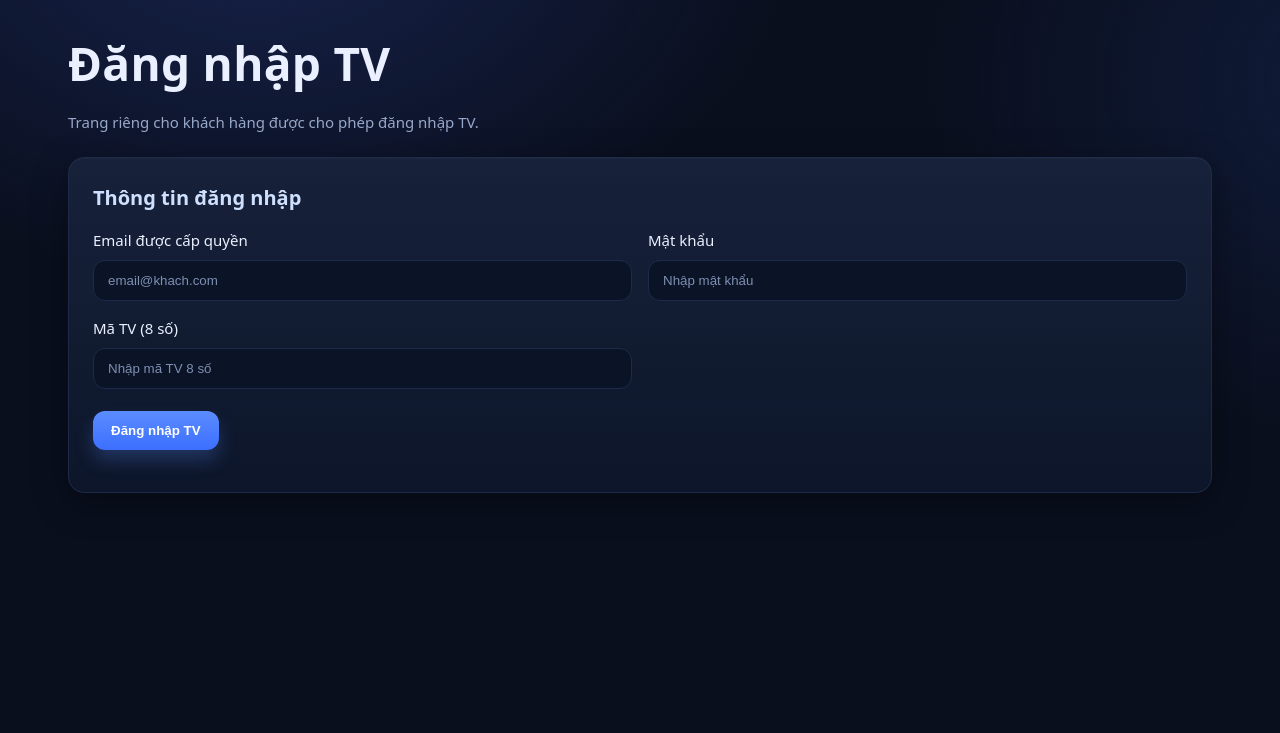
After one commit to tuanminhh03/Get_code_and_family_netflix, a Flask app: page /tv in a window 1280 px wide. The commit adds this page. Shown: the top 733 px of the page. Run offline with Flask 3, Linux system fonts and the light colour scheme.

Commit message:
Add TV login page and permissions controls

```diff
--- a/app.py
+++ b/app.py
@@ -29,6 +29,7 @@ db = SQLAlchemy(app)
 def ensure_database():
     db.create_all()
     _ensure_email_nullable()
+    _ensure_tv_allowed_column()
 
 
 def _ensure_email_nullable():
@@ -55,6 +56,7 @@ def _ensure_email_nullable():
                     email VARCHAR(255),
                     phone VARCHAR(50),
                     expiry_date DATE,
+                    tv_allowed BOOLEAN DEFAULT 0,
                     notes TEXT,
                     created_at DATETIME,
                     updated_at DATETIME
@@ -66,12 +68,29 @@ def _ensure_email_nullable():
         conn.execute(
             text(
                 """
-                INSERT INTO customers (id, email, phone, expiry_date, notes, created_at, updated_at)
-                SELECT id, email, phone, expiry_date, notes, created_at, updated_at FROM customers_old
+                INSERT INTO customers (id, email, phone, expiry_date, tv_allowed, notes, created_at, updated_at)
+                SELECT id, email, phone, expiry_date, 0 AS tv_allowed, notes, created_at, updated_at FROM customers_old
                 """
             )
         )
         conn.execute(text("DROP TABLE customers_old"))
+
+
+def _ensure_tv_allowed_column():
+    try:
+        result = db.session.execute(text("PRAGMA table_info(customers)")).fetchall()
+    except Exception:
+        return
+
+    has_column = any(row[1] == "tv_allowed" for row in result)
+    if has_column:
+        return
+
+    try:
+        with db.engine.begin() as conn:
+            conn.execute(text("ALTER TABLE customers ADD COLUMN tv_allowed BOOLEAN DEFAULT 0"))
+    except Exception:
+        print("[DB] Không thể thêm cột tv_allowed", flush=True)
 
 
 def _parse_timestamp_candidates(ts_raw: str):
@@ -91,6 +110,7 @@ class Customer(db.Model):
     email = db.Column(db.String(255), unique=True, nullable=True)
     phone = db.Column(db.String(50))
     expiry_date = db.Column(db.Date)
+    tv_allowed = db.Column(db.Boolean, default=False)
     notes = db.Column(db.Text)
     created_at = db.Column(db.DateTime, default=datetime.utcnow)
     updated_at = db.Column(
@@ -119,6 +139,7 @@ class ActivityLog(db.Model):
         mapping = {
             "login_code": "Mã đăng nhập",
             "verify_link": "Link hộ gia đình",
+            "login_tv": "Đăng nhập TV",
         }
         return mapping.get(self.kind, self.kind or "Khác")
 
@@ -263,6 +284,13 @@ def ensure_worker():
 def index():
     return render_template('index.html')
 
+
+@app.route('/tv')
+def tv_page():
+    ensure_database()
+    return render_template('tv.html')
+
+
 @app.route('/admin', methods=['GET', 'POST'])
 def admin():
     error = None
@@ -340,6 +368,7 @@ def admin():
                     "expiry_display": customer.expiry_display,
                     "status_label": meta["label"],
                     "status_badge": meta["badge"],
+                    "tv_allowed": bool(customer.tv_allowed),
                     "notes": customer.notes or "",
                     "created_at": customer.created_at.strftime("%d/%m/%Y %H:%M"),
                     "updated_at": customer.updated_at.strftime("%d/%m/%Y %H:%M") if customer.updated_at else "",
@@ -360,6 +389,7 @@ def admin():
                 "status_label": meta["label"],
                 "status_badge": meta["badge"],
                 "row_class": meta["row"],
+                "tv_allowed": bool(customer.tv_allowed),
                 "notes": customer.notes or "",
                 "created_at": customer.created_at.strftime("%d/%m/%Y %H:%M"),
                 "updated_at": customer.updated_at.strftime("%d/%m/%Y %H:%M") if customer.updated_at else "",
@@ -442,6 +472,52 @@ def api_login_tv():
     return jsonify({"success": success, "message": message, "raw": result})
 
 
+@app.route('/api/tv-login', methods=['POST'])
+def api_tv_login():
+    ensure_database()
+
+    payload = request.get_json(silent=True) or {}
+    email = _normalize_email(payload.get('email'))
+    password = (payload.get('password') or '').strip()
+    code = (payload.get('code') or '').strip()
+
+    if not email:
+        return jsonify({"success": False, "message": "Vui lòng nhập email."}), 400
+    if not password:
+        return jsonify({"success": False, "message": "Vui lòng nhập mật khẩu."}), 400
+    if not re.fullmatch(r"\d{8}", code):
+        return jsonify({"success": False, "message": "Mã TV phải đủ 8 số."}), 400
+
+    customer = Customer.query.filter(func.lower(Customer.email) == email).first()
+    if not customer:
+        return jsonify({"success": False, "message": "Email chưa được cấp quyền đăng nhập TV."}), 403
+    if not customer.tv_allowed:
+        return jsonify({"success": False, "message": "Email này không được phép đăng nhập TV."}), 403
+
+    status = _evaluate_status(customer.expiry_date)
+    if status == 'expired':
+        return jsonify({"success": False, "message": "Gói đã hết hạn, vui lòng liên hệ admin để gia hạn."}), 403
+
+    result = _login_tv(password=password, code=code)
+    if isinstance(result, dict):
+        success = bool(result.get("success"))
+        message = result.get("message") or ("Đăng nhập thành công." if success else "Mã sai, vui lòng nhập lại.")
+    else:
+        success = bool(result)
+        message = "Đăng nhập thành công." if success else "Mã sai, vui lòng nhập lại."
+
+    _log_activity(
+        customer.id,
+        requester_email=email,
+        target_email=email,
+        kind="login_tv",
+        success=success,
+        message=message,
+    )
+
+    return jsonify({"success": success, "message": message, "raw": result}), (200 if success else 400)
+
+
 @app.route('/admin/activity/<int:customer_id>')
 def admin_activity(customer_id: int):
     if not session.get('is_admin'):
@@ -488,6 +564,7 @@ def admin_manage():
         email = _normalize_email(email_raw)
         phone = (request.form.get('phone') or '').strip()
         expiry = _parse_date(request.form.get('expiry'))
+        tv_allowed = bool(request.form.get('tv_allowed'))
         notes = (request.form.get('notes') or '').strip()
 
         if not phone:
@@ -505,7 +582,13 @@ def admin_manage():
                 flash('Email đã tồn tại trong hệ thống.', 'danger')
                 return redirect(next_url)
 
-        customer = Customer(email=email or None, phone=phone, expiry_date=expiry, notes=notes)
+        customer = Customer(
+            email=email or None,
+            phone=phone,
+            expiry_date=expiry,
+            tv_allowed=tv_allowed,
+            notes=notes,
+        )
         db.session.add(customer)
         db.session.commit()
         flash('Thêm khách hàng thành công.', 'success')
@@ -527,6 +610,7 @@ def admin_manage():
         email = _normalize_email(email_raw)
         phone = (request.form.get('phone') or '').strip()
         expiry = _parse_date(request.form.get('expiry'))
+        tv_allowed = bool(request.form.get('tv_allowed'))
         notes = (request.form.get('notes') or '').strip()
 
         email_pattern = r"^[^@\s]+@[^@\s]+\.[^@\s]+$"
@@ -546,6 +630,7 @@ def admin_manage():
         customer.email = email or None
         customer.phone = phone
         customer.expiry_date = expiry
+        customer.tv_allowed = tv_allowed
         customer.notes = notes
         try:
             db.session.commit()
--- a/static/app.js
+++ b/static/app.js
@@ -1,6 +1,7 @@
 // static/app.js (REPLACE your old file with this)
 document.addEventListener('DOMContentLoaded', () => {
   const isAdminPage = window.location.pathname.startsWith('/admin');
+  const isTvPage = window.location.pathname.startsWith('/tv');
   const emailInput = document.querySelector('input[name="email"]');
   const passInput  = document.querySelector('input[name="password"]');
   const btnLogin   = document.getElementById('btnLoginCode');
@@ -10,11 +11,14 @@ document.addEventListener('DOMContentLoaded', () => {
   const loginTvForm = document.getElementById('loginTvForm');
   const loginTvStatus = document.getElementById('loginTvStatus');
   const btnLoginTv = document.getElementById('btnLoginTv');
+  const tvLoginPageForm = document.getElementById('tvLoginPageForm');
+  const tvStatusBox = document.getElementById('tvStatusBox');
+  const tvLoginPageBtn = document.getElementById('tvLoginPageBtn');
   const activityModal = document.getElementById('activityModal');
   const activitySubtitle = document.getElementById('activitySubtitle');
   const activityLogs = document.getElementById('activityLogs');
 
-  if (!isAdminPage && !resEl) {
+  if (!isAdminPage && !isTvPage && !resEl) {
     console.warn('result element not found (#result)');
     return;
   }
@@ -350,6 +354,60 @@ document.addEventListener('DOMContentLoaded', () => {
     span.setAttribute('aria-label', 'Nhấp để sao chép email');
   });
 
+  // === Login TV page (public) ===
+  if (isTvPage && tvLoginPageForm && tvStatusBox) {
+    const setTvStatus = (message, state = 'info') => {
+      const cls = {
+        info: 'alert info',
+        success: 'alert success',
+        warn: 'alert warn',
+        danger: 'alert danger',
+      }[state] || 'alert info';
+      tvStatusBox.innerHTML = `<div class="${cls}">${message}</div>`;
+    };
+
+    const validateCode = (value) => /^\d{8}$/.test((value || '').trim());
+
+    tvLoginPageForm.addEventListener('submit', async (e) => {
+      e.preventDefault();
+      const email = tvLoginPageForm.querySelector('input[name="tv_email"]').value.trim();
+      const password = tvLoginPageForm.querySelector('input[name="tv_password"]').value.trim();
+      const code = tvLoginPageForm.querySelector('input[name="tv_code"]').value.trim();
+
+      if (!email) {
+        setTvStatus('Vui lòng nhập email.', 'warn');
+        return;
+      }
+      if (!password) {
+        setTvStatus('Vui lòng nhập mật khẩu.', 'warn');
+        return;
+      }
+      if (!validateCode(code)) {
+        setTvStatus('Mã TV phải đủ 8 số.', 'warn');
+        return;
+      }
+
+      setTvStatus('Đang xác minh quyền truy cập TV...', 'info');
+      tvLoginPageBtn?.setAttribute('disabled', 'disabled');
+
+      try {
+        const resp = await fetch('/api/tv-login', {
+          method: 'POST',
+          headers: { 'Content-Type': 'application/json' },
+          body: JSON.stringify({ email, password, code })
+        });
+        const data = await resp.json();
+        const ok = resp.ok && data?.success;
+        const msg = data?.message || (ok ? 'Đăng nhập thành công.' : 'Không thể đăng nhập TV.');
+        setTvStatus(msg, ok ? 'success' : 'warn');
+      } catch (err) {
+        setTvStatus('Lỗi khi gọi API đăng nhập TV.', 'danger');
+      } finally {
+        tvLoginPageBtn?.removeAttribute('disabled');
+      }
+    });
+  }
+
   // === Login TV (admin) ===
   if (loginTvForm && loginTvStatus) {
     const setStep = (message, state = 'info') => {
--- a/static/styles.css
+++ b/static/styles.css
@@ -72,6 +72,17 @@ h1{
 }
 label{ display:block; }
 label > small{ display:block; margin-top:6px; color:var(--muted); }
+.checkbox-line{
+  display:flex;
+  gap:10px;
+  align-items:center;
+  font-weight:600;
+}
+.checkbox-line input[type="checkbox"]{
+  width:auto;
+  margin-top:0;
+  accent-color: var(--primary);
+}
 
 input{
   width:100%;
--- /dev/null
+++ b/templates/tv.html
@@ -0,0 +1,25 @@
+{% extends 'base.html' %}
+{% block content %}
+<h1>Đăng nhập TV</h1>
+<p class="subtle">Trang riêng cho khách hàng được cho phép đăng nhập TV.</p>
+
+<section class="card">
+  <h2>Thông tin đăng nhập</h2>
+  <form id="tvLoginPageForm" class="form-grid">
+    <label>Email được cấp quyền
+      <input name="tv_email" type="email" placeholder="email@khach.com" required>
+    </label>
+    <label>Mật khẩu
+      <input name="tv_password" type="password" placeholder="Nhập mật khẩu" required>
+    </label>
+    <label>Mã TV (8 số)
+      <input name="tv_code" inputmode="numeric" maxlength="8" pattern="\d{8}" placeholder="Nhập mã TV 8 số" required>
+    </label>
+    <div class="actions">
+      <button type="submit" class="btn-primary" id="tvLoginPageBtn">Đăng nhập TV</button>
+    </div>
+  </form>
+  <div id="tvStatusBox" class="result-box"></div>
+</section>
+
+{% endblock %}
```
Also changed, not shown: templates/admin.html (+26 -2 lines).
